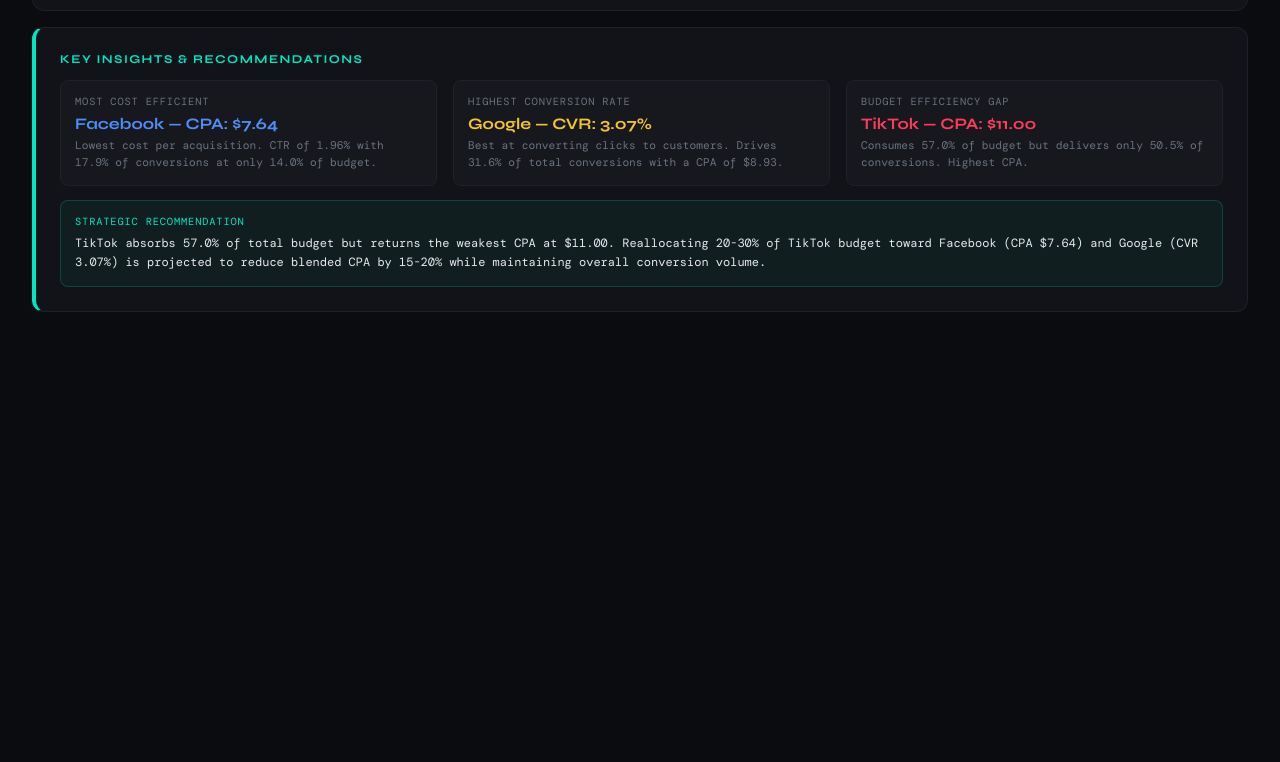
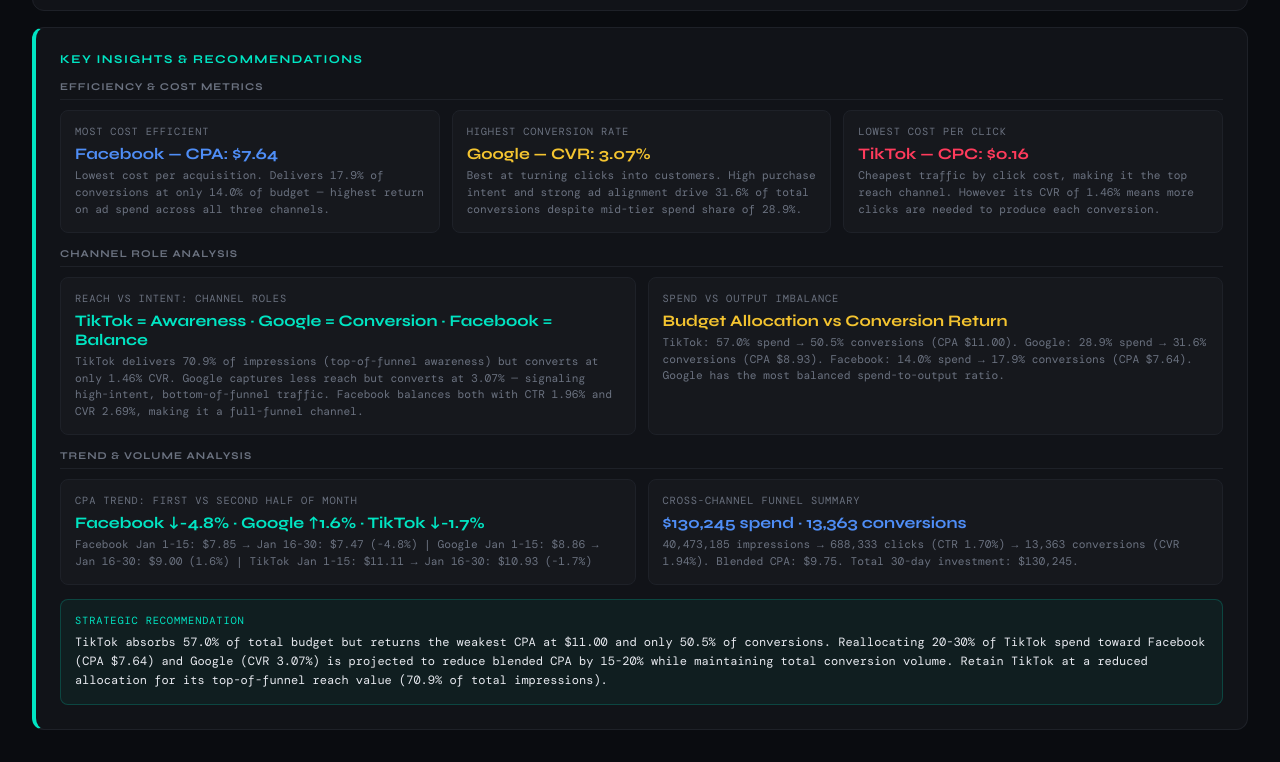
Before and after one commit to Kalyaan2000/ads-dashboard, a plain HTML site: page index.html in a window 1280 px wide. Shown: the part 1551-2313 px from the top of the page. Before the commit the page ends 1895 px from the top, so only its background shows below. Drawn offline with nearby package versions, Linux system fonts and the light colour scheme; a web font is replaced by a local one.

Commit message:
Update index.html

```diff
--- a/index.html
+++ b/index.html
@@ -49,8 +49,10 @@
 .pill-low{background:rgba(255,59,92,0.15);color:var(--tt);}
 .insight-box{background:var(--surface);border:1px solid var(--border);border-left:4px solid var(--accent);border-radius:12px;padding:24px;margin-top:16px;}
 .insight-box h3{font-family:'Syne',sans-serif;font-size:0.75rem;font-weight:700;letter-spacing:0.12em;text-transform:uppercase;color:var(--accent);margin-bottom:14px;}
-.insight-grid{display:grid;grid-template-columns:repeat(3,1fr);gap:16px;}
-@media(max-width:800px){.insight-grid{grid-template-columns:1fr;}}
+.insight-grid{display:grid;grid-template-columns:repeat(3,1fr);gap:12px;margin-bottom:12px;}
+.insight-grid-2{display:grid;grid-template-columns:repeat(2,1fr);gap:12px;margin-bottom:12px;}
+@media(max-width:800px){.insight-grid,.insight-grid-2{grid-template-columns:1fr;}}
+.insight-divider{font-family:'Syne',sans-serif;font-size:0.65rem;font-weight:700;letter-spacing:0.1em;text-transform:uppercase;color:var(--muted);margin:14px 0 10px 0;padding-bottom:6px;border-bottom:1px solid var(--border);}
 .insight-item{padding:14px;background:rgba(255,255,255,0.02);border-radius:8px;border:1px solid var(--border);}
 .insight-item .i-label{font-size:0.65rem;color:var(--muted);text-transform:uppercase;letter-spacing:0.08em;margin-bottom:6px;}
 .insight-item .i-value{font-family:'Syne',sans-serif;font-size:1rem;font-weight:700;margin-bottom:4px;}
@@ -100,7 +102,12 @@
 </div>
 <div class="insight-box">
   <h3>Key Insights &amp; Recommendations</h3>
+  <div class="insight-divider">Efficiency &amp; Cost Metrics</div>
   <div class="insight-grid" id="insightGrid"></div>
+  <div class="insight-divider">Channel Role Analysis</div>
+  <div class="insight-grid-2" id="insightGrid2"></div>
+  <div class="insight-divider">Trend &amp; Volume Analysis</div>
+  <div class="insight-grid-2" id="insightGrid3"></div>
   <div class="rec-box">
     <div class="rec-label">Strategic Recommendation</div>
     <div class="rec-text" id="recText"></div>
@@ -232,24 +239,65 @@
   document.getElementById('summaryTable').innerHTML=html;
 }
 function renderInsights(){
-  const byP=groupBy(raw,'platform');
-  const stats=platforms.map(function(p){
-    const d=byP[p];
-    const imp=sumBy(d,'impressions'),clk=sumBy(d,'clicks'),cst=sumBy(d,'cost'),cnv=sumBy(d,'conversions');
-    return {p:p,ctr:(clk/imp*100).toFixed(2),cvr:(cnv/clk*100).toFixed(2),cpa:(cst/cnv).toFixed(2),spendShare:(cst/sumBy(raw,'cost')*100).toFixed(1),convShare:(cnv/sumBy(raw,'conversions')*100).toFixed(1)};
+  var byP=groupBy(raw,'platform');
+  var totalImp=sumBy(raw,'impressions'),totalClk=sumBy(raw,'clicks'),totalCst=sumBy(raw,'cost'),totalCnv=sumBy(raw,'conversions');
+  var stats=platforms.map(function(p){
+    var d=byP[p];
+    var imp=sumBy(d,'impressions'),clk=sumBy(d,'clicks'),cst=sumBy(d,'cost'),cnv=sumBy(d,'conversions');
+    return {p:p,imp:imp,clk:clk,cst:cst,cnv:cnv,
+      ctr:(clk/imp*100).toFixed(2),cvr:(cnv/clk*100).toFixed(2),
+      cpa:(cst/cnv).toFixed(2),cpc:(cst/clk).toFixed(2),
+      spendShare:(cst/totalCst*100).toFixed(1),convShare:(cnv/totalCnv*100).toFixed(1),
+      impShare:(imp/totalImp*100).toFixed(1)};
   });
-  const bestCPA=stats.reduce(function(a,b){return parseFloat(a.cpa)<parseFloat(b.cpa)?a:b;});
-  const bestCVR=stats.reduce(function(a,b){return parseFloat(a.cvr)>parseFloat(b.cvr)?a:b;});
-  const worstCPA=stats.reduce(function(a,b){return parseFloat(a.cpa)>parseFloat(b.cpa)?a:b;});
-  var ihtml='';
-  [{label:'Most Cost Efficient',value:bestCPA.p,ivalue:'CPA: $'+bestCPA.cpa,desc:'Lowest cost per acquisition. CTR of '+bestCPA.ctr+'% with '+bestCPA.convShare+'% of conversions at only '+bestCPA.spendShare+'% of budget.',color:COLORS[bestCPA.p]},
-   {label:'Highest Conversion Rate',value:bestCVR.p,ivalue:'CVR: '+bestCVR.cvr+'%',desc:'Best at converting clicks to customers. Drives '+bestCVR.convShare+'% of total conversions with a CPA of $'+bestCVR.cpa+'.',color:COLORS[bestCVR.p]},
-   {label:'Budget Efficiency Gap',value:worstCPA.p,ivalue:'CPA: $'+worstCPA.cpa,desc:'Consumes '+worstCPA.spendShare+'% of budget but delivers only '+worstCPA.convShare+'% of conversions. Highest CPA.',color:COLORS[worstCPA.p]}
-  ].forEach(function(i){
-    ihtml+='<div class="insight-item"><div class="i-label">'+i.label+'</div><div class="i-value" style="color:'+i.color+'">'+i.value+' &mdash; '+i.ivalue+'</div><div class="i-desc">'+i.desc+'</div></div>';
+  var bestCPA=stats.reduce(function(a,b){return parseFloat(a.cpa)<parseFloat(b.cpa)?a:b;});
+  var bestCVR=stats.reduce(function(a,b){return parseFloat(a.cvr)>parseFloat(b.cvr)?a:b;});
+  var worstCPA=stats.reduce(function(a,b){return parseFloat(a.cpa)>parseFloat(b.cpa)?a:b;});
+  var bestCPC=stats.reduce(function(a,b){return parseFloat(a.cpc)<parseFloat(b.cpc)?a:b;});
+  var ttStat=stats.find(function(s){return s.p==='TikTok';});
+  var fbStat=stats.find(function(s){return s.p==='Facebook';});
+  var ggStat=stats.find(function(s){return s.p==='Google';});
+
+  // Section 1: Efficiency (3 cards)
+  var ig1='';
+  [{label:'Most Cost Efficient',value:bestCPA.p,ivalue:'CPA: $'+bestCPA.cpa,desc:'Lowest cost per acquisition. Delivers '+bestCPA.convShare+'% of conversions at only '+bestCPA.spendShare+'% of budget — highest return on ad spend across all three channels.',color:COLORS[bestCPA.p]},
+   {label:'Highest Conversion Rate',value:bestCVR.p,ivalue:'CVR: '+bestCVR.cvr+'%',desc:'Best at turning clicks into customers. High purchase intent and strong ad alignment drive '+bestCVR.convShare+'% of total conversions despite mid-tier spend share of '+bestCVR.spendShare+'%.',color:COLORS[bestCVR.p]},
+   {label:'Lowest Cost per Click',value:bestCPC.p,ivalue:'CPC: $'+bestCPC.cpc,desc:'Cheapest traffic by click cost, making it the top reach channel. However its CVR of '+stats.find(function(s){return s.p===bestCPC.p;}).cvr+'% means more clicks are needed to produce each conversion.',color:COLORS[bestCPC.p]}
+  ].forEach(function(i){ig1+='<div class="insight-item"><div class="i-label">'+i.label+'</div><div class="i-value" style="color:'+i.color+'">'+i.value+' &mdash; '+i.ivalue+'</div><div class="i-desc">'+i.desc+'</div></div>';});
+  document.getElementById('insightGrid').innerHTML=ig1;
+
+  // Section 2: Channel Roles (2 cards)
+  var ig2='';
+  [{label:'Reach vs Intent: Channel Roles',value:'TikTok = Awareness · Google = Conversion · Facebook = Balance',ivalue:'',
+    desc:'TikTok delivers '+ttStat.impShare+'% of impressions (top-of-funnel awareness) but converts at only '+ttStat.cvr+'% CVR. Google captures less reach but converts at '+ggStat.cvr+'% — signaling high-intent, bottom-of-funnel traffic. Facebook balances both with CTR '+fbStat.ctr+'% and CVR '+fbStat.cvr+'%, making it a full-funnel channel.',color:'var(--accent)'},
+   {label:'Spend vs Output Imbalance',value:'Budget Allocation vs Conversion Return',ivalue:'',
+    desc:'TikTok: '+ttStat.spendShare+'% spend → '+ttStat.convShare+'% conversions (CPA $'+ttStat.cpa+'). Google: '+ggStat.spendShare+'% spend → '+ggStat.convShare+'% conversions (CPA $'+ggStat.cpa+'). Facebook: '+fbStat.spendShare+'% spend → '+fbStat.convShare+'% conversions (CPA $'+fbStat.cpa+'). Google has the most balanced spend-to-output ratio.',color:'var(--gg)'}
+  ].forEach(function(i){ig2+='<div class="insight-item"><div class="i-label">'+i.label+'</div><div class="i-value" style="color:'+i.color+'">'+i.value+'</div><div class="i-desc">'+i.desc+'</div></div>';});
+  document.getElementById('insightGrid2').innerHTML=ig2;
+
+  // Section 3: Trend & Volume (2 cards)
+  var dates=[...new Set(raw.map(function(r){return r.date;}))].sort();
+  var mid=Math.floor(dates.length/2);
+  var firstHalf=dates.slice(0,mid);
+  var secondHalf=dates.slice(mid);
+  var trendStats=platforms.map(function(p){
+    var d=byP[p];
+    var h1=d.filter(function(r){return firstHalf.indexOf(r.date)>-1;});
+    var h2=d.filter(function(r){return secondHalf.indexOf(r.date)>-1;});
+    var cpa1=sumBy(h1,'cost')/sumBy(h1,'conversions');
+    var cpa2=sumBy(h2,'cost')/sumBy(h2,'conversions');
+    return {p:p,cpa1:cpa1.toFixed(2),cpa2:cpa2.toFixed(2),delta:((cpa2-cpa1)/cpa1*100).toFixed(1)};
   });
-  document.getElementById('insightGrid').innerHTML=ihtml;
-  document.getElementById('recText').textContent=worstCPA.p+' absorbs '+worstCPA.spendShare+'% of total budget but returns the weakest CPA at $'+worstCPA.cpa+'. Reallocating 20-30% of '+worstCPA.p+' budget toward '+bestCPA.p+' (CPA $'+bestCPA.cpa+') and '+bestCVR.p+' (CVR '+bestCVR.cvr+'%) is projected to reduce blended CPA by 15-20% while maintaining overall conversion volume.';
+  var ig3='';
+  var trendDesc=trendStats.map(function(t){return t.p+' Jan 1-15: $'+t.cpa1+' → Jan 16-30: $'+t.cpa2+' ('+t.delta+'%)';}).join(' | ');
+  [{label:'CPA Trend: First vs Second Half of Month',value:trendStats.map(function(t){var arrow=parseFloat(t.delta)<0?'↓':'↑';return t.p+' '+arrow+t.delta+'%';}).join(' · '),ivalue:'',
+    desc:trendDesc,color:'var(--accent)'},
+   {label:'Cross-Channel Funnel Summary',value:'$'+Math.round(totalCst).toLocaleString()+' spend · '+totalCnv.toLocaleString()+' conversions',ivalue:'',
+    desc:totalImp.toLocaleString()+' impressions → '+totalClk.toLocaleString()+' clicks (CTR '+(totalClk/totalImp*100).toFixed(2)+'%) → '+totalCnv.toLocaleString()+' conversions (CVR '+(totalCnv/totalClk*100).toFixed(2)+'%). Blended CPA: $'+(totalCst/totalCnv).toFixed(2)+'. Total 30-day investment: $'+Math.round(totalCst).toLocaleString()+'.',color:'var(--fb)'}
+  ].forEach(function(i){ig3+='<div class="insight-item"><div class="i-label">'+i.label+'</div><div class="i-value" style="color:'+i.color+'">'+i.value+'</div><div class="i-desc">'+i.desc+'</div></div>';});
+  document.getElementById('insightGrid3').innerHTML=ig3;
+
+  document.getElementById('recText').textContent=worstCPA.p+' absorbs '+worstCPA.spendShare+'% of total budget but returns the weakest CPA at $'+worstCPA.cpa+' and only '+worstCPA.convShare+'% of conversions. Reallocating 20-30% of '+worstCPA.p+' spend toward '+bestCPA.p+' (CPA $'+bestCPA.cpa+') and '+bestCVR.p+' (CVR '+bestCVR.cvr+'%) is projected to reduce blended CPA by 15-20% while maintaining total conversion volume. Retain '+worstCPA.p+' at a reduced allocation for its top-of-funnel reach value ('+worstCPA.impShare+'% of total impressions).';
 }
 function renderAll(){
   renderKPIs();
```
